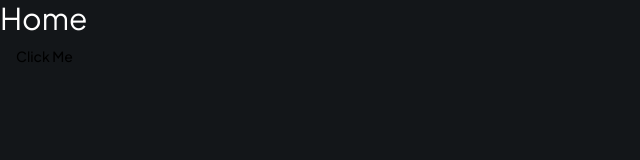
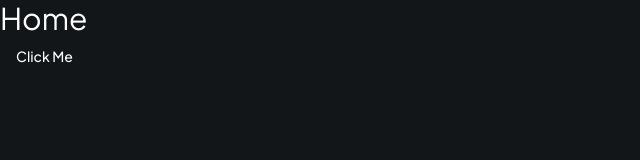
Before and after one commit to FabioDiCeglie/HealthFlow, a Next.js app: page / in a window 1280 px wide. Shown: the top 160 px of the page, without its empty margins (0-640 px from the left). Built offline with nearby package versions, Linux system fonts and the light colour scheme.

Commit message:
feat: add next themes because of our dark mode

```diff
--- a/app/layout.tsx
+++ b/app/layout.tsx
@@ -2,6 +2,7 @@ import type { Metadata } from 'next';
 import { Plus_Jakarta_Sans } from 'next/font/google';
 import './globals.css';
 import { cn } from '@/lib/utils';
+import { ThemeProvider } from 'next-themes';
 
 const fontSans = Plus_Jakarta_Sans({
   subsets: ['latin'],
@@ -27,7 +28,9 @@ export default function RootLayout({
           fontSans.variable
         )}
       >
-        {children}
+        <ThemeProvider attribute='class' defaultTheme='dark'>
+          {children}
+        </ThemeProvider>
       </body>
     </html>
   );
--- /dev/null
+++ b/components/ThemeProvider.tsx
@@ -0,0 +1,8 @@
+"use client";
+
+import { ThemeProvider as NextThemesProvider } from "next-themes";
+import { type ThemeProviderProps } from "next-themes/dist/types";
+
+export function ThemeProvider({ children, ...props }: ThemeProviderProps) {
+  return <NextThemesProvider {...props}>{children}</NextThemesProvider>;
+}
--- a/package.json
+++ b/package.json
@@ -14,6 +14,7 @@
     "clsx": "^2.1.1",
     "lucide-react": "^0.412.0",
     "next": "14.2.5",
+    "next-themes": "^0.3.0",
     "react": "^18",
     "react-dom": "^18",
     "tailwind-merge": "^2.4.0",
```
Also changed, not shown: 1 other file (tests, documents, lock files or other folders).
